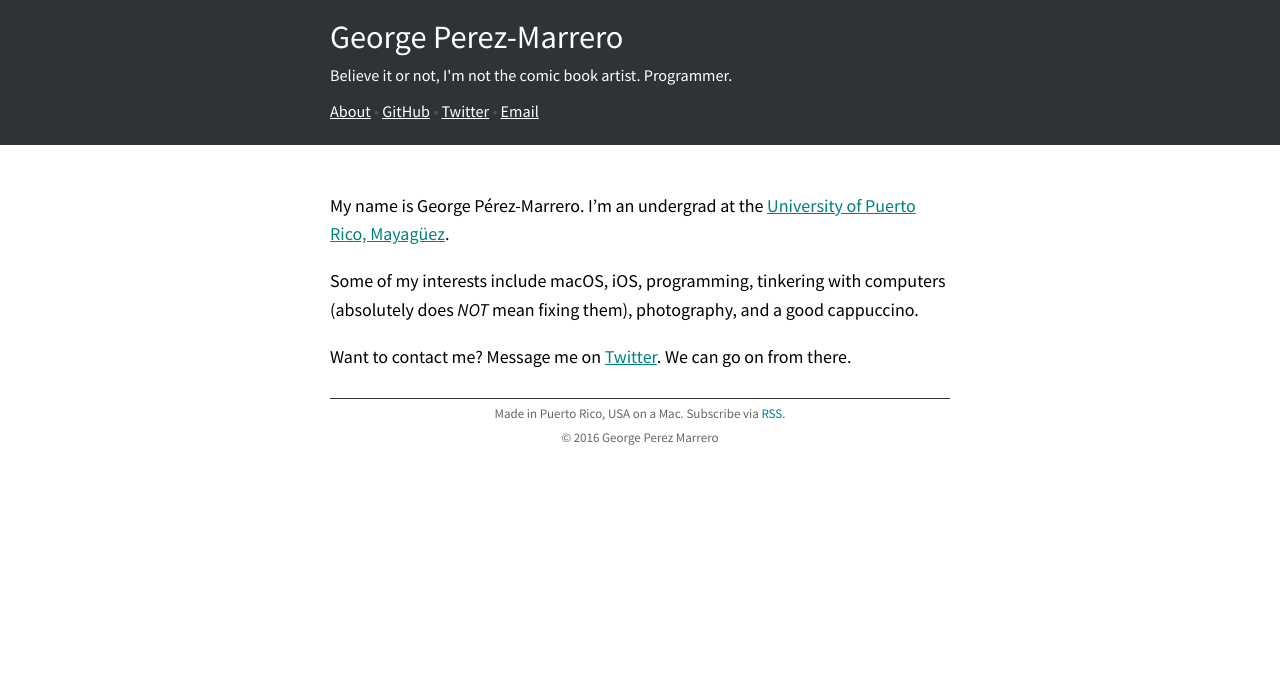
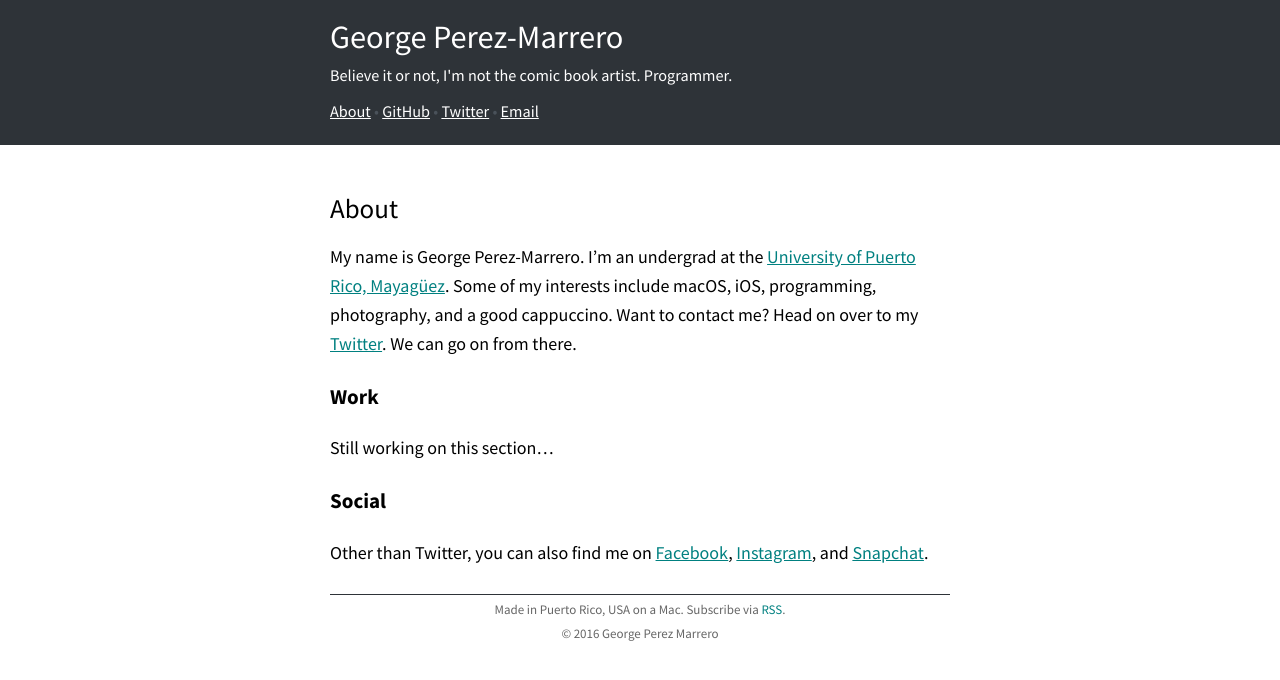
Before and after one commit to georgeperez/titanpointe.org, a Jekyll site: the page built from about/index.html, in a window 1280 px wide. Shown: the top 680 px of the page. Built offline with Jekyll 4.4.1, drawn with Linux system fonts in a browser that asks for light colours.

Commit message:
Updated home and about pages

```diff
--- a/about/index.html
+++ b/about/index.html
@@ -2,10 +2,13 @@
 layout: default
 title: About
 ---
-<div class="about">
-  <p>My name is George Pérez-Marrero. I&rsquo;m an undergrad at the <a href="https://uprm.edu/">University of Puerto Rico, Mayagüez</a>.</p>
+<header>
+  <h2>About</h2>
+</header>
+<p>My name is George Perez-Marrero. I&rsquo;m an undergrad at the <a href="https://uprm.edu/" target="_blank">University of Puerto Rico, Mayagüez</a>. Some of my interests include macOS, iOS, programming, photography, and a good cappuccino. Want to contact me? Head on over to my <a href="https://twitter.com/georgeperez/">Twitter</a>. We can go on from there.</p>
 
-  <p>Some of my interests include macOS, iOS, programming, tinkering with computers (absolutely does <em>NOT</em> mean fixing them), photography, and a good cappuccino.</p>
+<h1>Work</h1>
+<p>Still working on this section&#8230;<p>
 
-  <p>Want to contact me? Message me on <a href="https://twitter.com/georgeperez/">Twitter</a>. We can go on from there.</p>
-</div>
+<h1>Social</h1>
+<p>Other than Twitter, you can also find me on <a href="https://facebook.com/georgeperezmarrero" target="_blank">Facebook</a>, <a href="https://instagram.com/georgeperez" target="_blank">Instagram</a>, and <a href="https://snapchat.com/add/georgeperez_m" target="_blank">Snapchat</a>.</p>
```
Also changed, not shown: index.html (+10 -5 lines).
